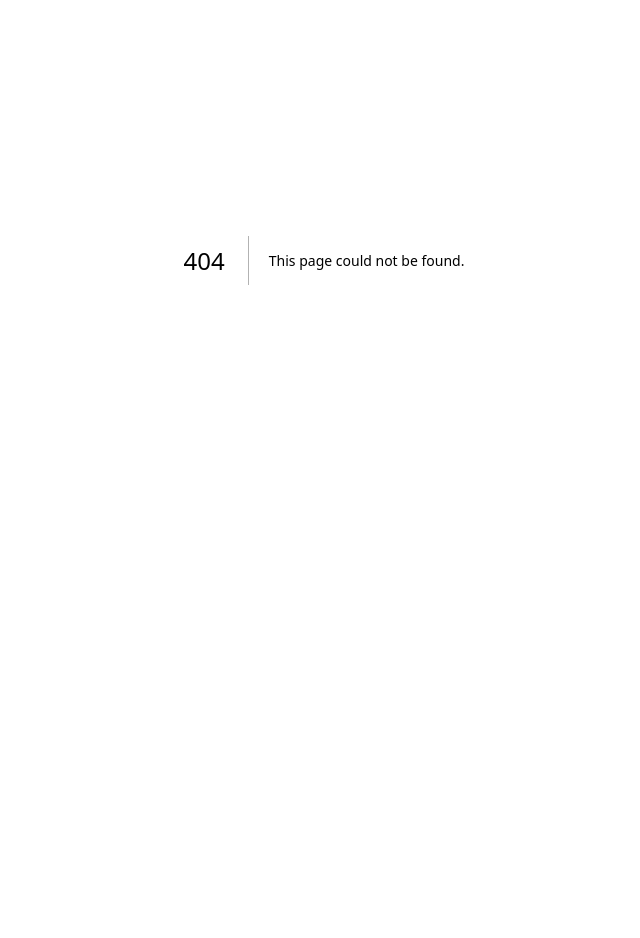
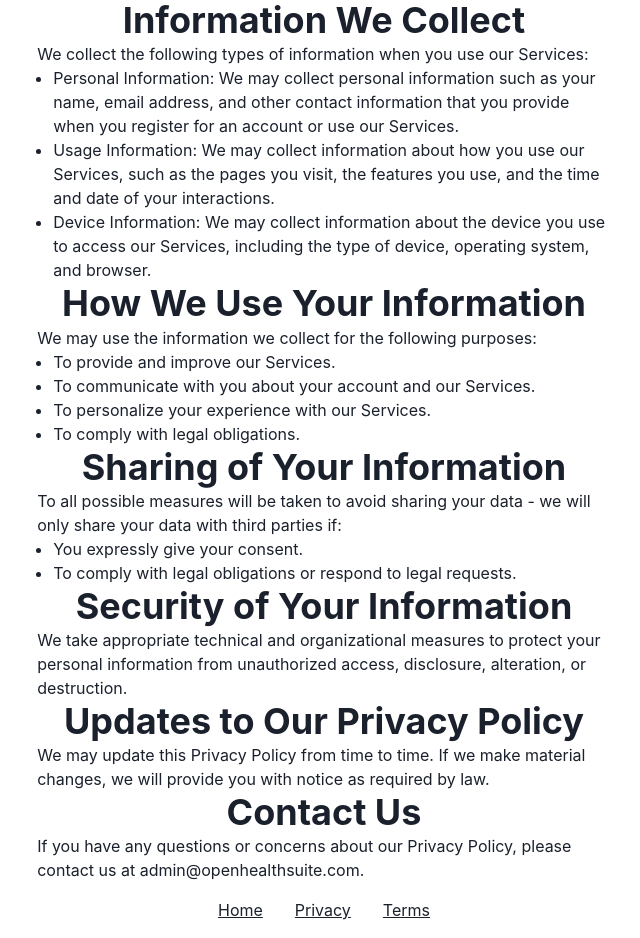
Before and after one commit to OpenHealthSuite/openhealthsuite.github.io, a Next.js app: page /privacy in a window 1280 px wide. Before the commit this address had no page. Shown: the part 140-1078 px from the top of the page, without its empty margins (316-956 px from the left). Before the commit the page ends 800 px from the top, so only its background shows below. Built offline with nearby package versions, Linux system fonts and the light colour scheme.

Commit message:
Added: Privacy and Terms documents

```diff
--- a/src/pages/_app.tsx
+++ b/src/pages/_app.tsx
@@ -1,8 +1,9 @@
 import '@/styles/globals.css'
 import type { AppProps } from 'next/app'
-import { ChakraProvider } from '@chakra-ui/react'
+import { ChakraProvider, Flex, Text } from '@chakra-ui/react'
 import { extendTheme } from '@chakra-ui/react'
 import Head from 'next/head'
+import Link from 'next/link'
 
 const colors = {
   brand: {},
@@ -17,5 +18,13 @@ export default function App({ Component, pageProps }: AppProps) {
       <link rel="icon" href="/favicon.ico" />
     </Head>
     <Component {...pageProps} />
+    <Flex minWidth={'100vw'}
+      justifyContent={'center'}
+      gap={'2em'}
+      margin={'1em 0'}>
+      <Link href="/"><Text textDecoration={'underline'}>Home</Text></Link>
+      <Link href="/privacy"><Text textDecoration={'underline'}>Privacy</Text></Link>
+      <Link href="/terms"><Text textDecoration={'underline'}>Terms</Text></Link>
+    </Flex>
   </ChakraProvider>
 }
--- /dev/null
+++ b/src/pages/privacy.tsx
@@ -0,0 +1,99 @@
+import Head from 'next/head'
+import Image from 'next/image'
+import React from 'react'
+import { Box, Button, Text, Flex, Heading, UnorderedList, ListItem, Container } from '@chakra-ui/react'
+import Link from 'next/link'
+import screenshotImage from './screenshot-web.png'
+import logoImage from './logo.png'
+
+export default function Diary() {
+    return (
+      <>
+        <Head>
+          <title>Privacy Policy :: OpenHealthSuite</title>
+        </Head>
+       <Container>
+       <Heading as='h1' textAlign={'center'}>Privacy Policy</Heading>
+<Text>
+At OpenHealthSuite, we are committed to protecting the privacy and security of our users&apos; personal information. This Privacy Policy outlines how we collect, use, and disclose your information when you use our web application and services (collectively, the &quot;Services&quot;).
+</Text>
+
+<Heading as='h2' textAlign={'center'}>Information We Collect</Heading>
+
+
+<Text>
+We collect the following types of information when you use our Services:
+</Text>
+<UnorderedList>
+                        <ListItem>    Personal Information: We may collect personal information such as your name, email address, and other contact information that you provide when you register for an account or use our Services.
+</ListItem>
+                        <ListItem>    Usage Information: We may collect information about how you use our Services, such as the pages you visit, the features you use, and the time and date of your interactions.
+</ListItem>
+                        <ListItem>    Device Information: We may collect information about the device you use to access our Services, including the type of device, operating system, and browser.
+</ListItem>
+
+                        </UnorderedList>
+
+
+    <Heading as='h2' textAlign={'center'}>How We Use Your Information</Heading>
+
+    <Text>
+
+We may use the information we collect for the following purposes:
+</Text>
+<UnorderedList>
+                        <ListItem>    To provide and improve our Services.
+</ListItem>
+                        <ListItem>    To communicate with you about your account and our Services.
+</ListItem>
+                        <ListItem>    To personalize your experience with our Services.
+</ListItem>
+                        <ListItem>    To comply with legal obligations.
+</ListItem>
+
+                        </UnorderedList>
+
+
+
+
+
+
+<Heading as='h2' textAlign={'center'}>Sharing of Your Information</Heading>
+<Text>
+
+To all possible measures will be taken to avoid sharing your data - we will only share your data with third parties if:
+</Text>
+<UnorderedList>
+                        <ListItem>    You expressly give your consent.
+</ListItem>
+                        <ListItem>    To comply with legal obligations or respond to legal requests.
+</ListItem>
+
+                        </UnorderedList>
+
+
+
+<Heading as='h2' textAlign={'center'}>Security of Your Information</Heading>
+
+
+<Text>
+
+We take appropriate technical and organizational measures to protect your personal information from unauthorized access, disclosure, alteration, or destruction.
+</Text>
+
+<Heading as='h2' textAlign={'center'}>Updates to Our Privacy Policy</Heading>
+<Text>
+
+We may update this Privacy Policy from time to time. If we make material changes, we will provide you with notice as required by law.
+</Text>
+
+<Heading as='h2' textAlign={'center'}>Contact Us</Heading>
+<Text>
+
+If you have any questions or concerns about our Privacy Policy, please contact us at <Link href='mailto:admin@openhealthsuite.com'>admin@openhealthsuite.com</Link>.
+</Text>
+
+       </Container>
+      </>
+    )
+  }
```
Also changed, not shown: src/pages/terms.tsx (added, +22 -0 lines).
